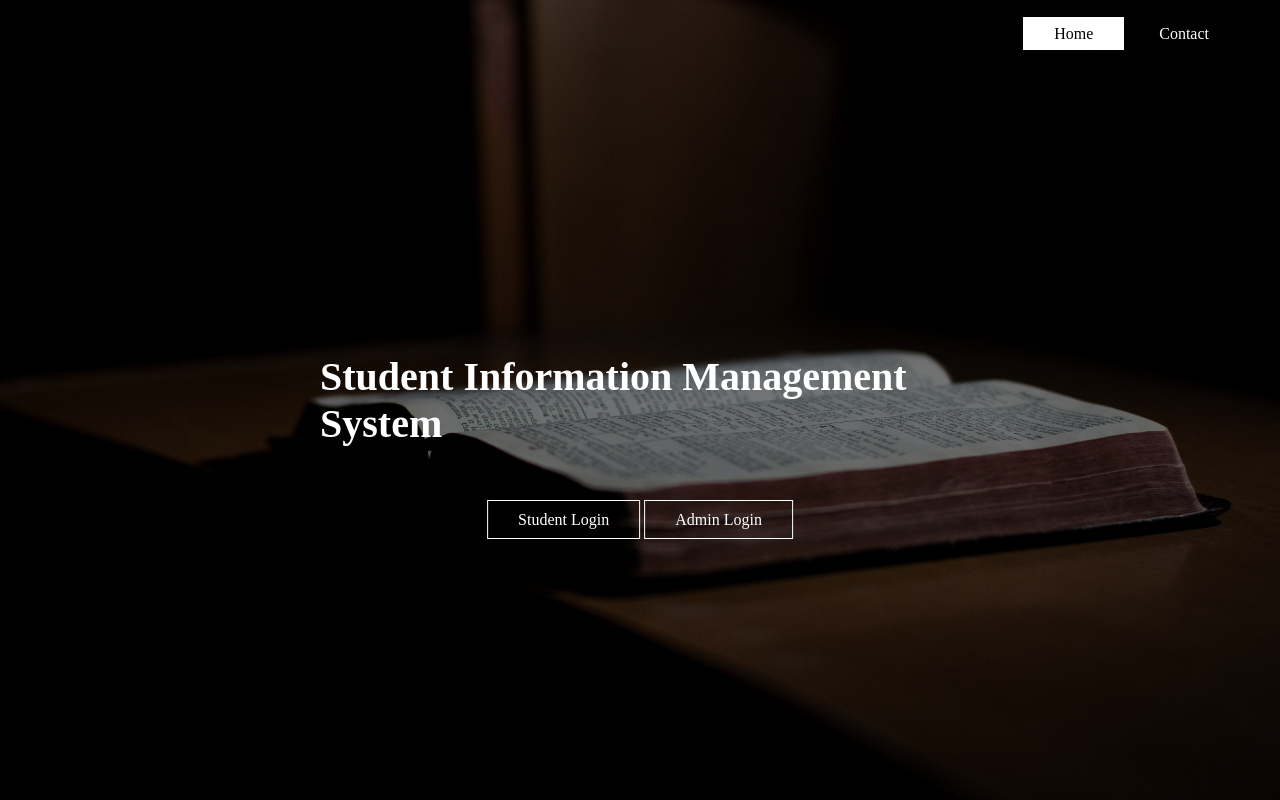
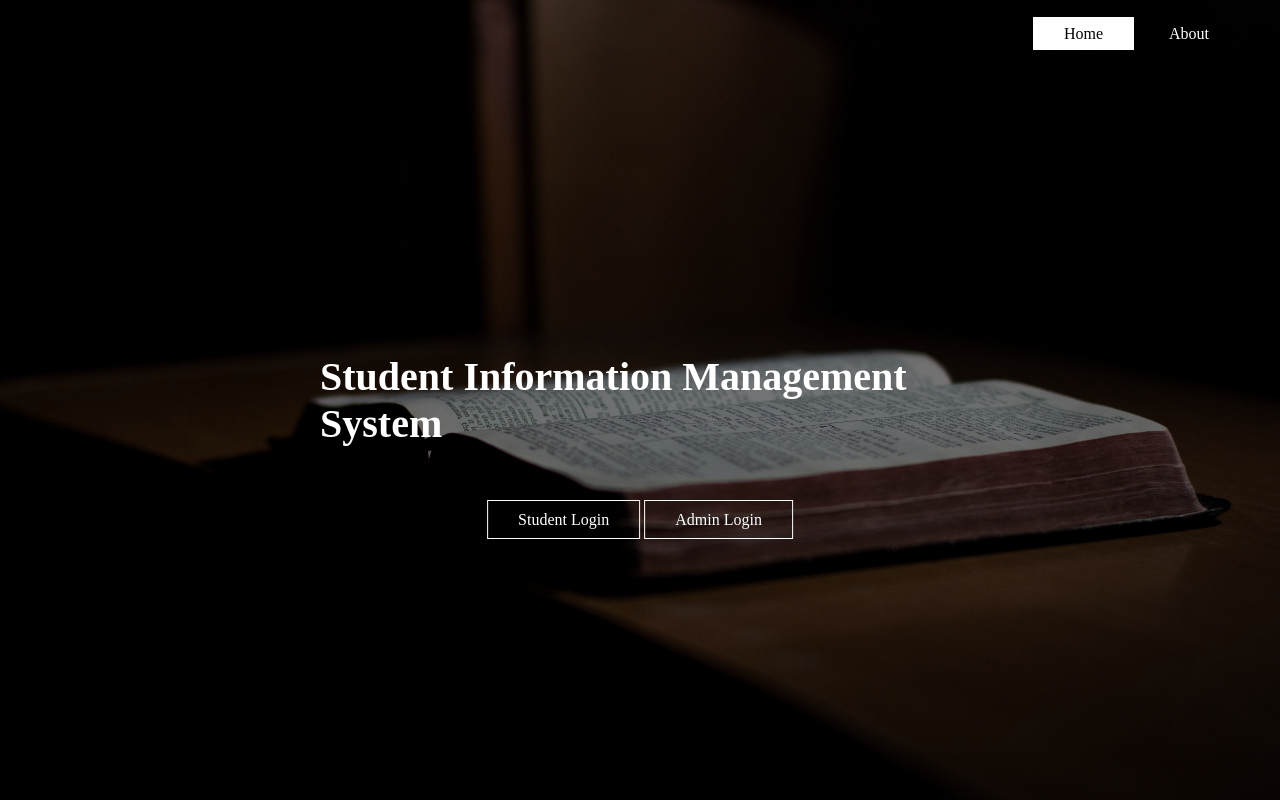
Before and after one commit to AnuMangat/SIS_Project, a PHP site: page / in a window 1280 px wide. Run offline with PHP 8.4, Linux system fonts and the light colour scheme.

Commit message:
Updated UI

```diff
--- a/SI_Project/index.php
+++ b/SI_Project/index.php
@@ -13,7 +13,7 @@
 
 			<ul>
 				<li class="active"><a href="#">Home</a></li>
-				<li><a href="#">Contact</a></li>
+				<li><a href="#">About</a></li>
 
 			</ul>
 		</div>
```
